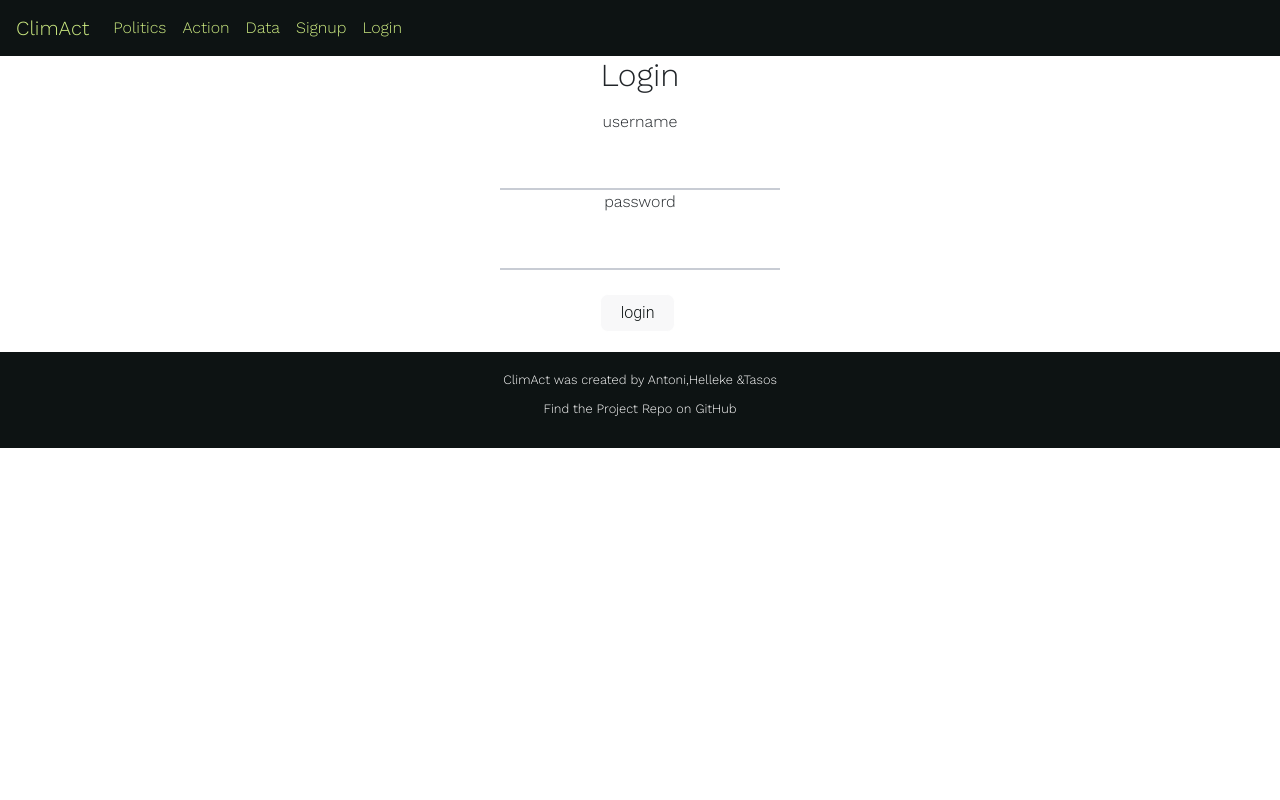
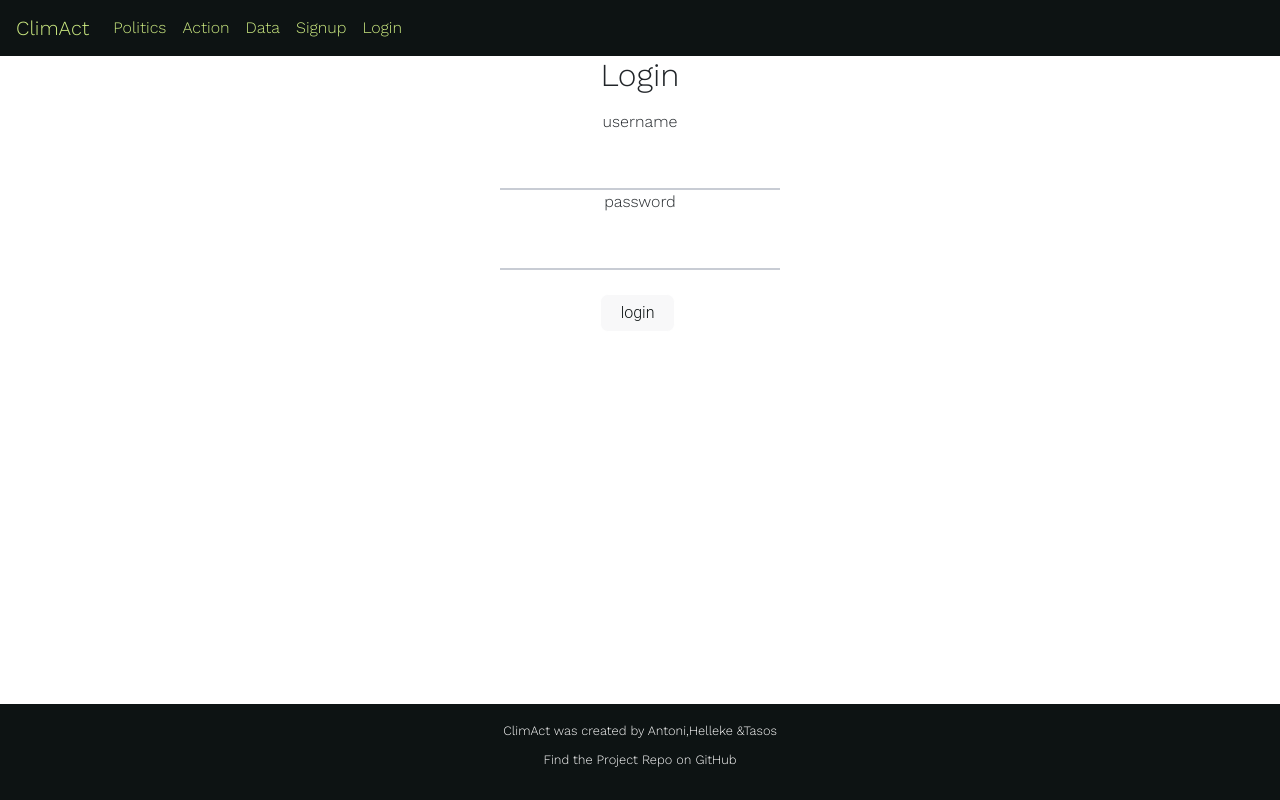
Before and after one commit to TasosKyr/climate-app, a React (Create React App) app in the folder client/: page /login in a window 1280 px wide. Built offline with nearby package versions, Linux system fonts and the light colour scheme; no server answers; a web font is replaced by a local one.

Commit message:
footer stays at the bottom

```diff
--- a/client/src/components/Auth/Login.js
+++ b/client/src/components/Auth/Login.js
@@ -32,6 +32,7 @@ class Login extends React.Component {
 
     return (
       <>
+        <div className="container page-container">
           <h2>Login</h2>
           <div className="user-selection-form">
             <form onSubmit={this.handleSubmit}>
@@ -58,6 +59,7 @@ class Login extends React.Component {
 
             </form>
           </div>
+        </div>
       </>
     );
   }
--- a/client/src/customBootstrap.scss
+++ b/client/src/customBootstrap.scss
@@ -12,11 +12,25 @@
 //'white'
 
 
-* {
+*,
+*:before,
+*:after {
+  box-sizing: inherit;
+  font-family: 'Work Sans', sans-serif;
   margin: 0;
   padding: 0;
+}
+
+html {
+  height: 100%;
   box-sizing: border-box;
-  font-family: 'Work Sans', sans-serif;
+}
+
+body {
+  position: relative;
+  margin: 0;
+  padding-bottom: 6rem;
+  min-height: 100%;
 }
 
 :root {
@@ -113,11 +127,13 @@ body {
 .footer-container {
   background-color: var(--black);
   height: 12vh;
-  display: flex;
-  align-items: center;
-  justify-content: center;
+  width: 100vw;
   position: absolute;
-  width: 100vw;
+  right: 0;
+  bottom: 0;
+  left: 0;
+  padding: 1rem;
+   text-align: center;
 }
 
 .footer-content{
@@ -157,7 +173,6 @@ body {
 .profile-page {
   display: flex;
   flex-direction: column;
-  background-color: #295135;
 }
 
 .link-button {
```
Lines whose indentation alone changed are shown as unchanged.
